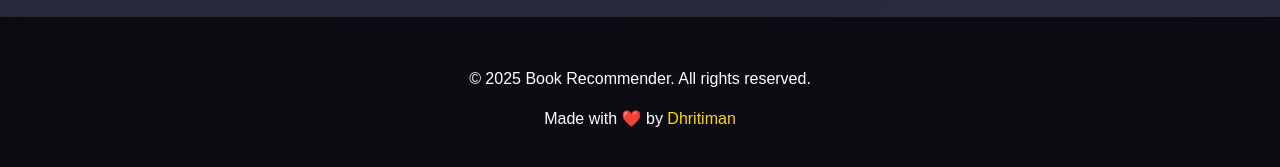
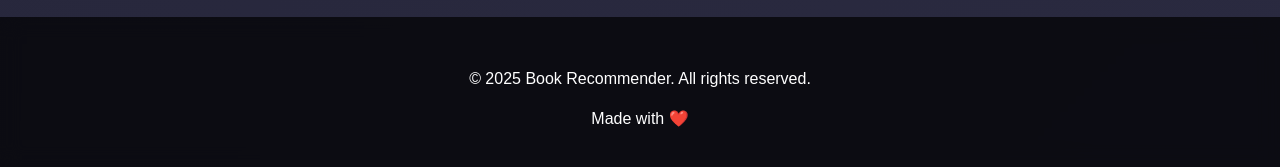
Before and after one commit to deeptanu20/Book_Recomendation_System, a Flask app: page / in a window 1280 px wide. Shown: the part 5655-5822 px from the top of the page. Run offline with Flask 3, Linux system fonts and the light colour scheme; parts of the project's set-up code (start-up, migrations or seed data) failed here and were passed over.

Commit message:
final push

```diff
--- a/templates/index.html
+++ b/templates/index.html
@@ -154,7 +154,7 @@
     <footer class="footer">
         <div class="container">
             <p>&copy; 2025 Book Recommender. All rights reserved.</p>
-            <p>Made with ❤️ by <a href="#" target="_blank">Dhritiman</a></p>
+            <p>Made with ❤️ <a href="#" target="_blank"></a></p>
         </div>
     </footer>
 
```
